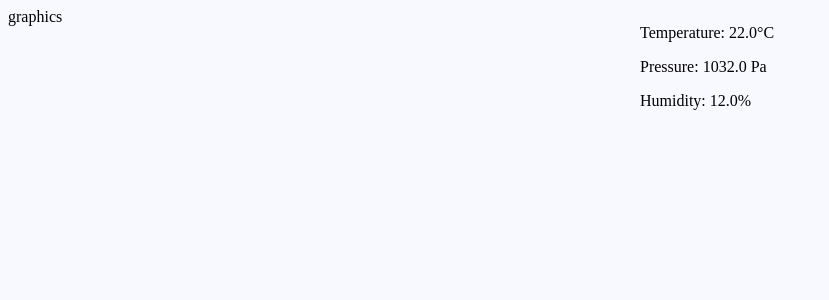
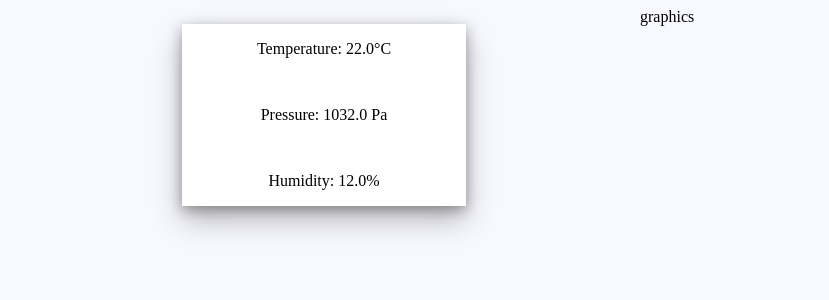
Before and after one commit to maryzyryanova/Meteostation, a Django app: page / in a window 1280 px wide. Shown: the top 300 px of the page, without its empty margins (0-829 px from the left). Run offline with Django 4.2, Linux system fonts and the light colour scheme; data comes from the database, SQL or seed files in the repository.

Commit message:
initial commit

```diff
--- a/my_course_project/meteostation_app/templates/weather_forecast.html
+++ b/my_course_project/meteostation_app/templates/weather_forecast.html
@@ -9,22 +9,38 @@
             .column_1{
                 width: 50%;
                 min-height: 150px;
-                float: right;
+                float: left;
             }
 
             .column_2{
                 width: 50%;
                 min-height: 150px;
-                float: left;
+                float: right;
+            }
+
+            .rectangle{
+                width: 45%;
+                height: 45%;
+                margin: auto;
+
+                background: white;
+            }
+
+            .text{
+                text-align: center;
+                line-height: 50px;
+                box-shadow: 0 14px 28px rgba(0, 0, 0, 0.26), 0 4px 12px rgba(0, 0, 0, 0.31);
             }
         </style>
     </head>
 
     <body>
         <div class="column_1">
-            <p>Temperature: {{metrics.temperature}}&deg;C</p>
-            <p>Pressure: {{metrics.pressure}} Pa</p>
-            <p>Humidity: {{metrics.humidity}}%</p>
+            <div class="rectangle text">
+                <p>Temperature: {{metrics.temperature}}&deg;C</p>
+                <p>Pressure: {{metrics.pressure}} Pa</p>
+                <p>Humidity: {{metrics.humidity}}%</p>
+            </div>
         </div>
 
         <div class="column_2">
```
